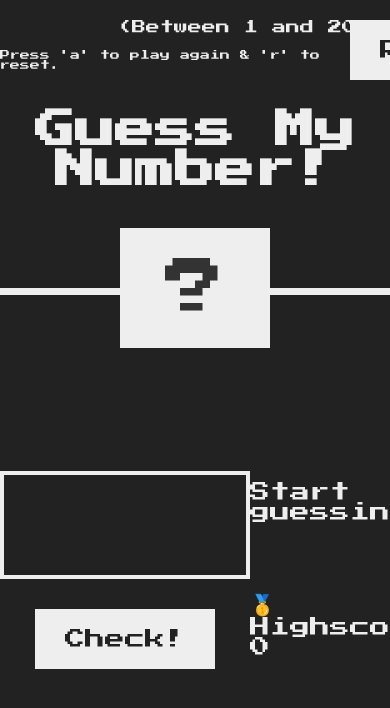
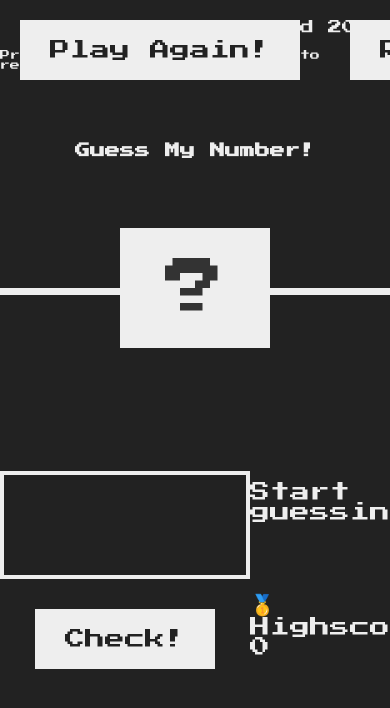
Before and after one commit to sid-talesara/guessmynumber, a plain HTML site: page Index.html in a window 390 px wide. Shown: the top 708 px of the page. Drawn offline with Linux system fonts and the light colour scheme.

Commit message:
commit #2.1 🚀

```diff
--- a/Index.html
+++ b/Index.html
@@ -14,7 +14,7 @@
         <h1>Guess My Number!</h1>
         <p class="between">(Between 1 and 20)</p>
         <p class="instructions">Press 'a' to play again & 'r' to reset.</p>
-        <!-- <button class=" btn again">Play Again!</button> -->
+        <button class=" btn again">Play Again!</button>
         <button class="btn reset">Reset</button>
         <div class="number">?</div>
     </header>
--- a/app.css
+++ b/app.css
@@ -5,7 +5,7 @@
   padding: 0;
   box-sizing: inherit;
 }
-/* hahha */
+
 html {
   font-size: 62.5%;
   box-sizing: border-box;
@@ -129,3 +129,16 @@ h1 {
 .label-score {
   margin-bottom: 2rem;
 }
+
+@media (max-width:540px) {
+  h1{
+    font-size:1.5rem ;
+
+    text-align: center;
+    position: center;
+    width: 100%;
+    top: 52%;
+    /* left: 20%; */
+    transform: translate(-50%, -50%);
+  }
+}
```
